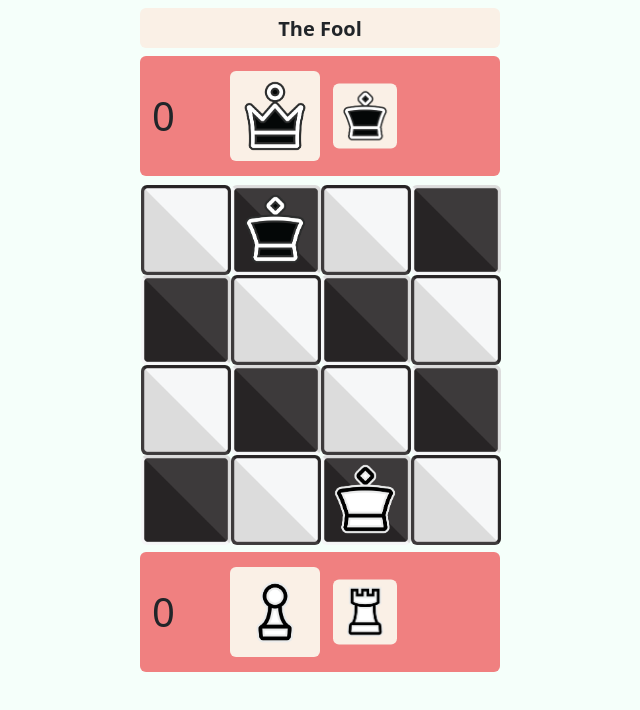
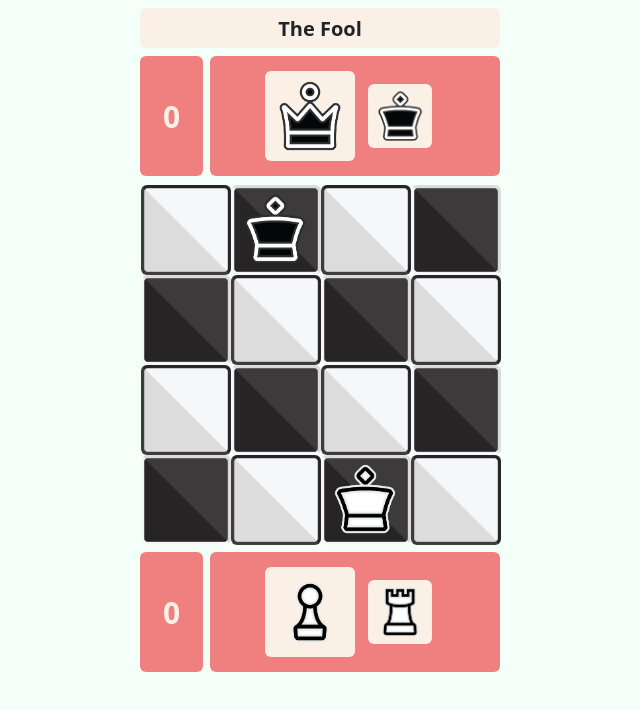
Before and after one commit to jotyot/switch-chess, a React (Vite) app: page / in a window 1280 px wide. Both pictures are taken after a click on the element "The Fool". Shown: the top 710 px of the page, without its empty margins (320-960 px from the left). Built offline with nearby package versions, Linux system fonts and the light colour scheme.

Commit message:
player ui divided

```diff
--- a/src/components/Game/Board.tsx
+++ b/src/components/Game/Board.tsx
@@ -9,7 +9,7 @@ interface Props {
   flipped: boolean;
   playerSkinID: string;
   otherSkinID: string;
-  squareSize: number;
+  width: number;
   handleBoardClick: (i: number, j: number) => void;
   whitePlayer: boolean;
 }
@@ -22,7 +22,7 @@ interface Props {
  * @returns A JSX element containing information about the state of the chess board + pieces
  */
 function Board({
-  squareSize,
+  width,
   boardState,
   flipped,
   handleBoardClick,
@@ -31,6 +31,7 @@ function Board({
   whitePlayer,
 }: Props) {
   const [numRows, numCols] = boardState.getBoardSize();
+  const squareSize = width / numCols;
   const playerMoves = PieceMoves.movesFromBoardState(boardState, true, true);
 
   let highlights = PieceMoves.movesToMap(playerMoves, [numRows, numCols]);
--- a/src/components/Game/Game.tsx
+++ b/src/components/Game/Game.tsx
@@ -20,7 +20,7 @@ interface Props {
  * @returns A collection of board and playerUI JSX elements that constitute a game.
  */
 function Game({ opponent, playerSkinID, otherSkinID = "" }: Props) {
-  const squareSize = 90;
+  const width = 360;
   const [numRows, numCols] = [4, 4];
   const handSize = 2;
   const winningTotal = 10;
@@ -170,7 +170,7 @@ function Game({ opponent, playerSkinID, otherSkinID = "" }: Props) {
     <PlayerUI
       skinID={playerSwap.current ? otherSkinID : playerSkinID}
       score={scores.current[playerSwap.current ? 1 : 0]}
-      width={squareSize * numCols}
+      width={width}
       white={true}
       hand={whiteHand.current}
       onClick={handleHandClick}
@@ -181,7 +181,7 @@ function Game({ opponent, playerSkinID, otherSkinID = "" }: Props) {
     <PlayerUI
       skinID={playerSwap.current ? playerSkinID : otherSkinID}
       score={scores.current[playerSwap.current ? 0 : 1]}
-      width={squareSize * numCols}
+      width={width}
       white={false}
       hand={blackHand.current}
       onClick={handleHandClick}
@@ -219,7 +219,7 @@ function Game({ opponent, playerSkinID, otherSkinID = "" }: Props) {
         otherSkinID={otherSkinID}
         whitePlayer={!playerSwap.current}
         flipped={displayFlip.current}
-        squareSize={squareSize}
+        width={width}
         boardState={boardState.current}
         handleBoardClick={handleBoardClick}
       />
@@ -227,7 +227,7 @@ function Game({ opponent, playerSkinID, otherSkinID = "" }: Props) {
       {gameOver.current && (
         <ReplayButton
           onClick={resetGame}
-          width={(squareSize * numCols * 2) / 3}
+          width={(width * 2) / 3}
           winner={gameWinner.current}
         />
       )}
--- a/src/components/Game/HandUI.tsx
+++ b/src/components/Game/HandUI.tsx
@@ -42,16 +42,14 @@ function HandUI({
 
   return (
     <div
-      className={
-        "d-flex justify-content-center rounded translate-middle-y position-relative"
-      }
+      className="d-flex justify-content-center rounded position-relative align-items-center"
       style={{
         height: maxWidth + "px",
         width: maxWidth + "px",
       }}
     >
       <div
-        className="d-flex justify-content-center rounded top-50 translate-middle-y position-absolute"
+        className="d-flex justify-content-center rounded position-relative align-items-center"
         style={{
           backgroundColor: Colors.secondary,
           height: squareSize + "px",
--- a/src/components/Game/PlayerUI.tsx
+++ b/src/components/Game/PlayerUI.tsx
@@ -39,16 +39,35 @@ function PlayerUI({ score, white, width, hand, onClick, skinID }: Props) {
   hand.setAnimation(animation);
 
   return (
+    <div className="d-flex justify-content-center position-relative my-2 ">
       <div
-      className="container position-relative rounded my-2"
+        className="position-relative d-flex justify-content-center rounded align-items-center"
         style={{
-        width: width + "px",
+          marginRight: 7 + "px",
+          width: 63 + "px",
           height: width / 3 + "px",
           backgroundColor: Colors.primary,
         }}
       >
-      <h1 className="position-absolute translate-middle-y top-50">{score}</h1>
-      <div className="d-flex justify-content-center position-absolute translate-middle-x start-50 top-50">
+        <div
+          style={{
+            fontSize: "30px",
+            fontWeight: "bold",
+            color: Colors.secondary,
+          }}
+        >
+          {score}
+        </div>
+      </div>
+      <div
+        className="position-relative rounded d-flex justify-content-center align-items-center"
+        style={{
+          width: width - 70 + "px",
+          height: width / 3 + "px",
+          backgroundColor: Colors.primary,
+        }}
+      >
+        <div className="d-flex">
           {
             // Selected element is larger
             hand.getHand().map((piece, index) => {
@@ -69,6 +88,7 @@ function PlayerUI({ score, white, width, hand, onClick, skinID }: Props) {
           }
         </div>
       </div>
+    </div>
   );
 }
 
--- a/src/config/ImageMap.tsx
+++ b/src/config/ImageMap.tsx
@@ -23,7 +23,7 @@ import nWhiteBishop from "../assets/wB-neon.png";
 import nWhiteKnight from "../assets/wKn-neon.png";
 import nWhiteQueen from "../assets/wQ-neon.png";
 import nWhiteKing from "../assets/wK-neon.png";
-import nWhiteSuperPawn from "../assets/wSP-neon.png";
+import nWhiteSuperPawn from "../assets/wSP-neon.gif";
 
 import nBlackPawn from "../assets/bP-neon.png";
 import nBlackRook from "../assets/bR-neon.png";
@@ -31,7 +31,7 @@ import nBlackBishop from "../assets/bB-neon.png";
 import nBlackKnight from "../assets/bKn-neon.png";
 import nBlackQueen from "../assets/bQ-neon.png";
 import nBlackKing from "../assets/bK-neon.png";
-import nBlackSuperPawn from "../assets/bSP-neon.png";
+import nBlackSuperPawn from "../assets/bSP-neon.gif";
 
 import nWhiteSquare from "../assets/wS-neon.png";
 import nBlackSquare from "../assets/bS-neon.png";
```
Also changed, not shown: src/assets/bSP-neon.gif (added), src/assets/wSP-neon.gif (added). Lines whose indentation alone changed are shown as unchanged.
